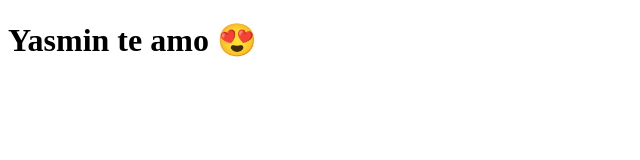
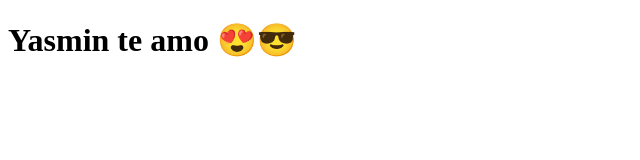
Before and after one commit to SousaMatheus/clone-tabnews.com.br, a Next.js app: page / in a window 1280 px wide. Shown: the top 160 px of the page, without its empty margins (0-640 px from the left). Built offline with nearby package versions, Linux system fonts and the light colour scheme.

Commit message:
alterado mensagem

```diff
--- a/pages/index.js
+++ b/pages/index.js
@@ -1,4 +1,4 @@
 function Home(){
-    return <h1>Yasmin te amo 😍</h1>
+    return <h1>Yasmin te amo 😍😎</h1>
 }
 export default Home;
```
